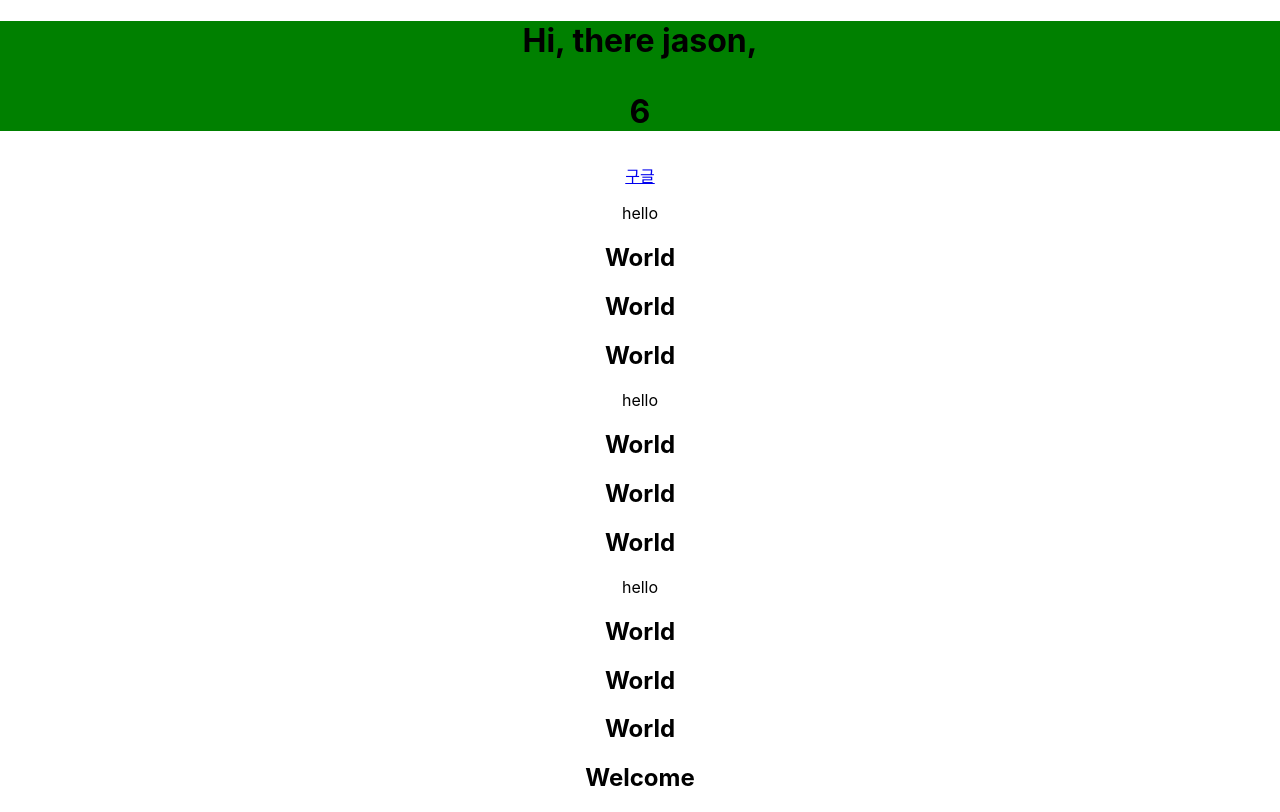
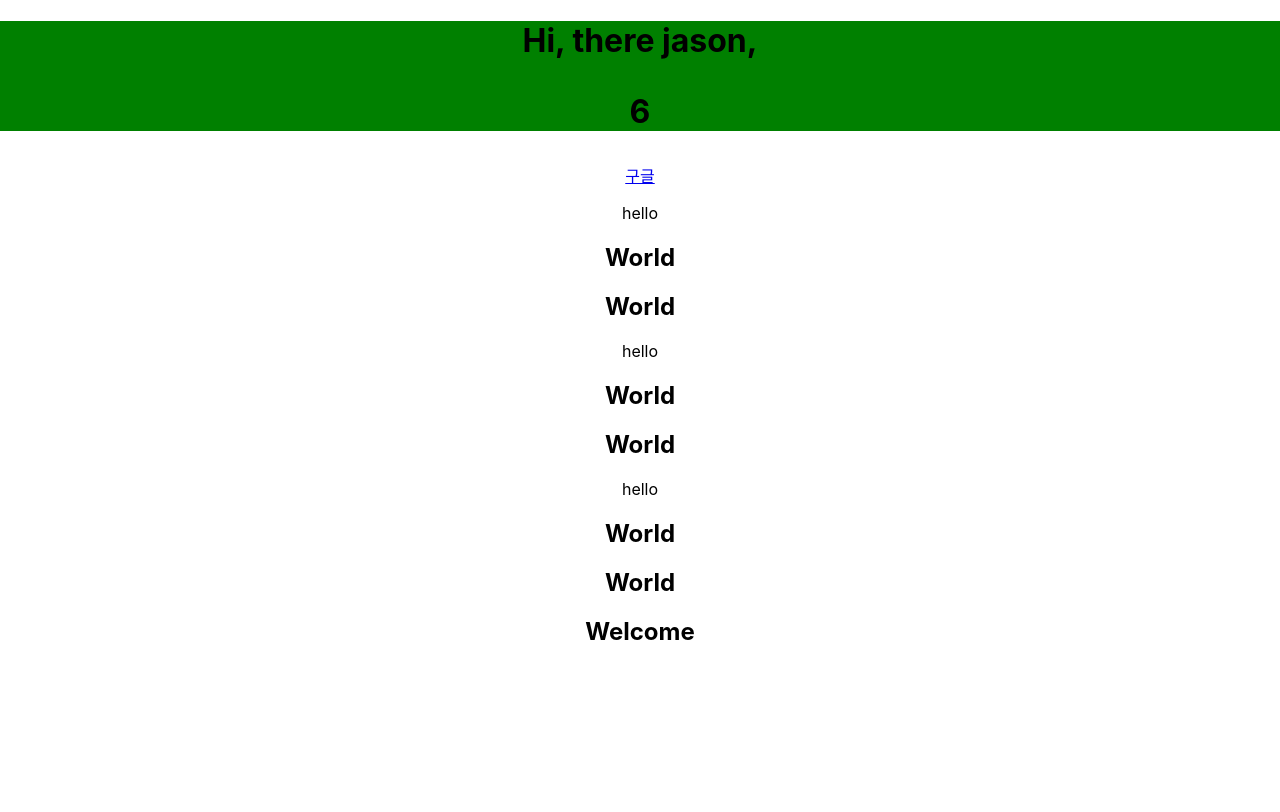
Before and after one commit to imyourjack/apple, a React (Create React App) app: page / in a window 1280 px wide. Built offline with nearby package versions, Linux system fonts and the light colour scheme.

Commit message:
github test

```diff
--- a/src/component/Hello.js
+++ b/src/component/Hello.js
@@ -6,7 +6,6 @@ export default function Hello() {
       <p>hello</p>
       <World />
       <World />
-      <World />
     </div>
   )
 }
```
